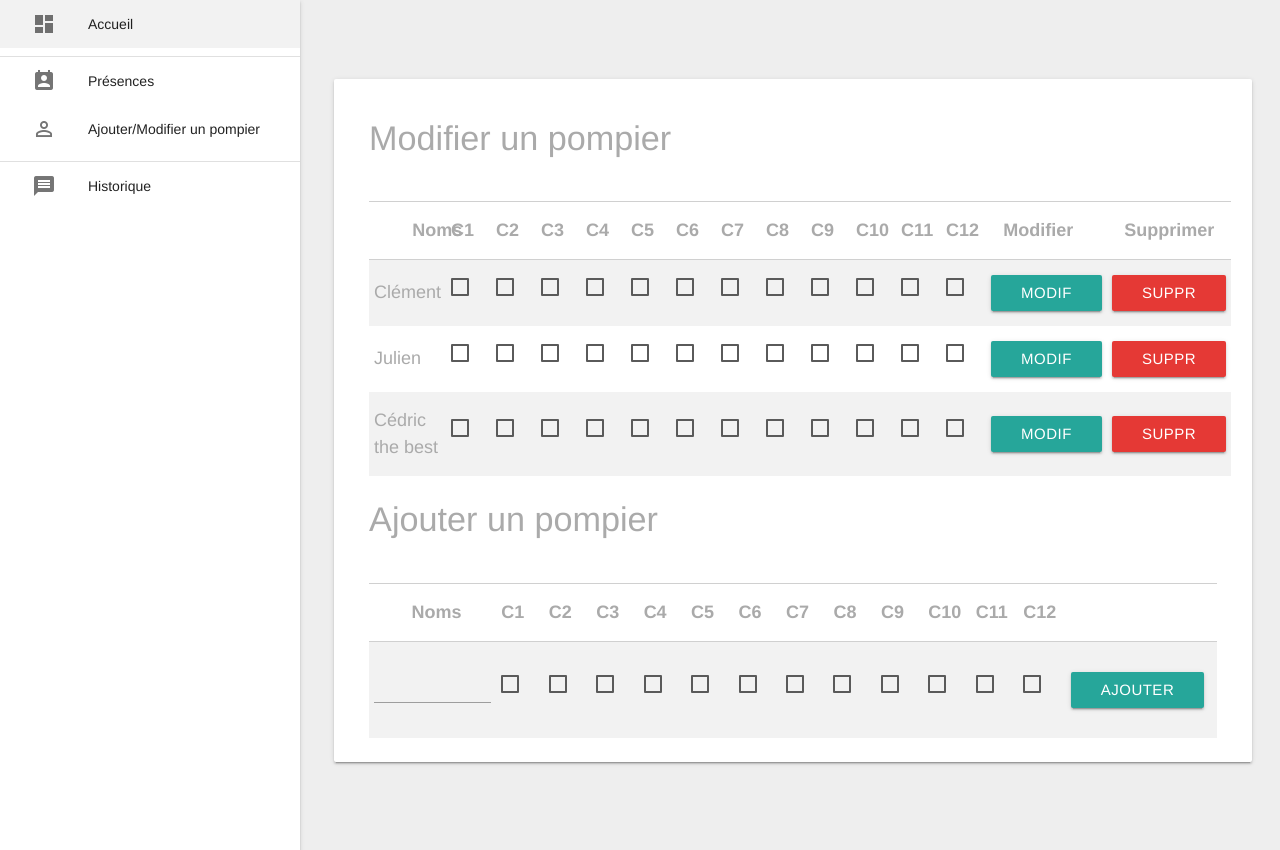
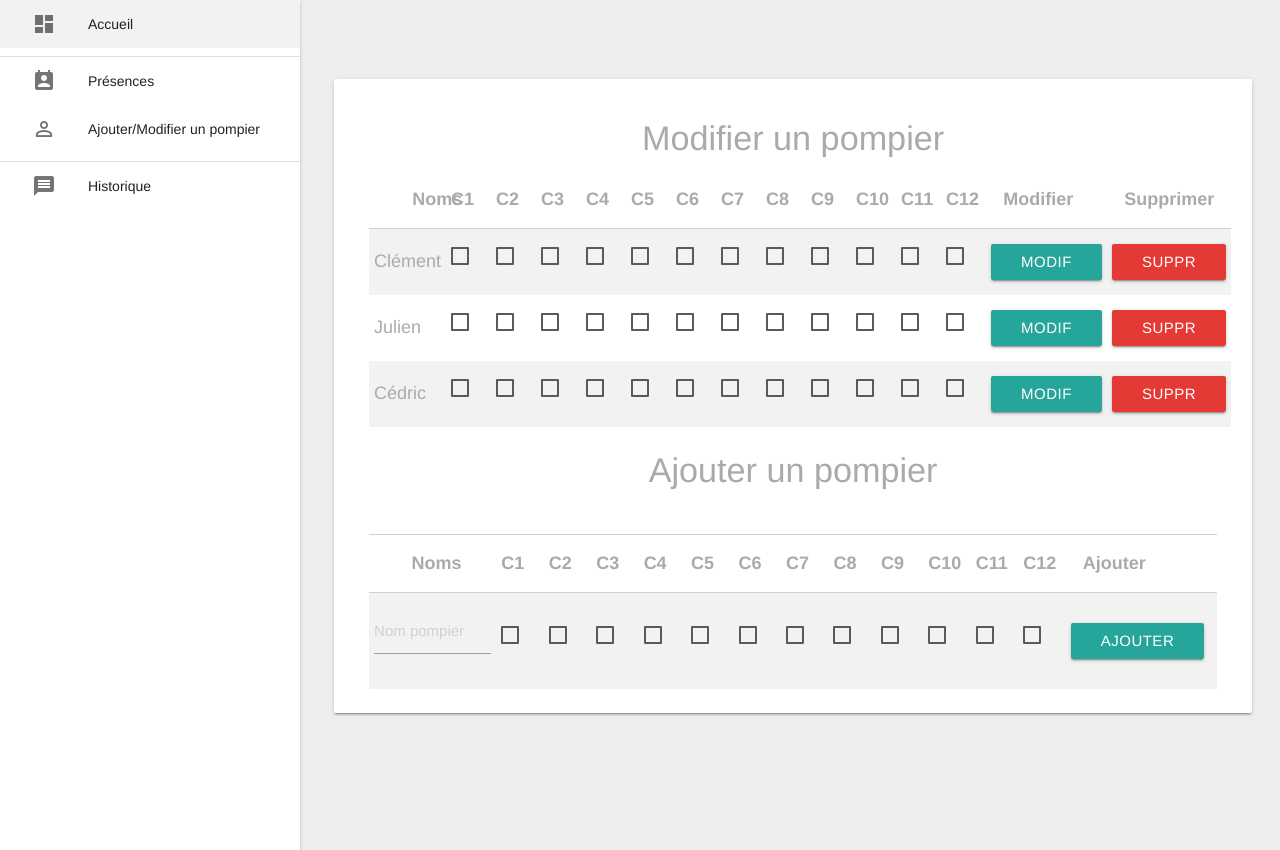
Before and after one commit to jusolibre/ProjetPompier, a PHP site: template app/templates/addPompier.twig in a window 1280 px wide. Run offline with PHP 8.4, Linux system fonts and the light colour scheme; the template is opened without the code that fills it, so the values that code supplies are empty; some libraries are stand-ins or nearby versions.

Commit message:
mise forme, ajout ajouter pompier

```diff
--- a/app/templates/addPompier.twig
+++ b/app/templates/addPompier.twig
@@ -1,40 +1,9 @@
 {% extends "layout.twig" %}
 
-{% block title %} addPompier {% endblock%}
+{% block title %} Ajout/modif pompier {% endblock%}
 {% block content %}
 <style>
 
-
-	/*.rTable {
-		display: block;
-		width: 100%;
-	}
-	.rTableHeading, .rTableBody, .rTableFoot, .rTableRow{
-		clear: both;
-	}
-	.rTableHead, .rTableFoot{
-		background-color: #DDD;
-		font-weight: bold;
-	}
-	.rTableCell, .rTableHead {
-		border: 1px solid #999999;
-		float: left;
-		height: 37px;
-		overflow: hidden;
-		padding: 3px 1.8%;
-		width: 20%;
-	}
-	.rTable:after {
-		visibility: hidden;
-		display: block;
-		font-size: 0;
-		content: " ";
-		clear: both;
-		height: 0;
-	}
-	.titre{
-		width: 80%;
-	}*/
 	.tableNoms{
 		width: 15%;
 	}
@@ -45,24 +14,19 @@
 	#ajoutTitle{
 		margin-top: 3%;
 	}
-
+	h4{
+		text-align: center;
+	}
 
 </style>
 
 <h4>Modifier un pompier</h4>
+<form>
+	<table class="striped">
 
-<table class="striped">
-	<thead>
-		<tr>
-			<th class="tableNoms"></th>
-
-			<th></th>
-		</tr>
-	</thead>
 		<thead>
 			<tr>
 				<th class="titleNoms">Noms</th>
-
 				<th>C1</th>
 				<th>C2</th>
 				<th>C3</th>
@@ -77,13 +41,11 @@
 				<th>C12</th>
 				<th style="padding-left: 2%;">Modifier</th>
 				<th style="padding-left: 2%;">Supprimer</th>
-
 			</tr>
 		</thead>
 		<tbody>
 			<tr>
 				<td class="tableNoms">Clément</td>
-
 				<td><input type="checkbox" id="cbox1a1" value="checkbox"><label for="cbox1a1" >
 				</label></td>
 				<td><input type="checkbox" id="cbox2a1" value="checkbox"><label for="cbox2a1">
@@ -111,10 +73,8 @@
 				<td><button class="waves-effect waves-light btn">Modif</button></td>
 				<td><button class="waves-effect red darken-1 btn" >Suppr</button></td>
 			</tr>
-
 			<tr>
 				<td class="tableNoms">Julien</td>
-
 				<td><input type="checkbox" id="cbox1a2" value="checkbox"><label for="cbox1a2">
 				</label></td>
 				<td><input type="checkbox" id="cbox2a2" value="checkbox"><label for="cbox2a2">
@@ -142,10 +102,8 @@
 				<td><button class="waves-effect waves-light btn">Modif</button></td>
 				<td><button class="waves-effect red darken-1 btn" >Suppr</button></td>
 			</tr>
-
 			<tr>
-	<td class="tableNoms">Cédric the best</td>
-
+				<td class="tableNoms">Cédric</td>
 				<td><input type="checkbox" id="cbox1a3" value="checkbox"><label for="cbox1a3">
 				</label></td>
 				<td><input type="checkbox" id="cbox2a3" value="checkbox"><label for="cbox2a3">
@@ -186,7 +144,6 @@
 			<thead>
 				<tr>
 					<th class="titleNoms">Noms</th>
-
 					<th>C1</th>
 					<th>C2</th>
 					<th>C3</th>
@@ -199,16 +156,13 @@
 					<th>C10</th>
 					<th>C11</th>
 					<th>C12</th>
-			<!-- <th style="padding-left: 2%;">Modifier</th>
-			<th style="padding-left: 2%;">Supprimer</th> -->
-
+					<th style="padding-left: 2%;">Ajouter</th>
 				</tr>
 			</thead>
 			<tbody>
 				<tr>
-			<td class="tableNoms"><input type="text" id="ajoutNom" value=""><label for="cbox1a1" >
-			</label></td>
-
+					<td class="tableNoms"><input placeholder="Nom pompier" id="ajoutNom" type="text" class="validate">
+					</td>
 					<td><input type="checkbox" id="cbox1b1" value="checkbox"><label for="cbox1b1" >
 					</label></td>
 					<td><input type="checkbox" id="cbox2b1" value="checkbox"><label for="cbox2b1">
@@ -233,12 +187,10 @@
 					</label></td>
 					<td><input type="checkbox" id="cbox12b1" value="checkbox"><label for="cbox12b1">
 					</label></td>
-			<td><button class="waves-effect waves-light btn">Ajouter</button></td>
-			<!-- <td><button class="waves-effect red darken-1 btn" >Suppr</button></td> -->
+					<td><button  class="waves-effect waves-light btn">Ajouter</button></td>
 				</tr>
 			</tbody>
 		</table>
 	</div>
-
-
+</form>
 {% endblock %}
```
Lines whose indentation alone changed are shown as unchanged.
